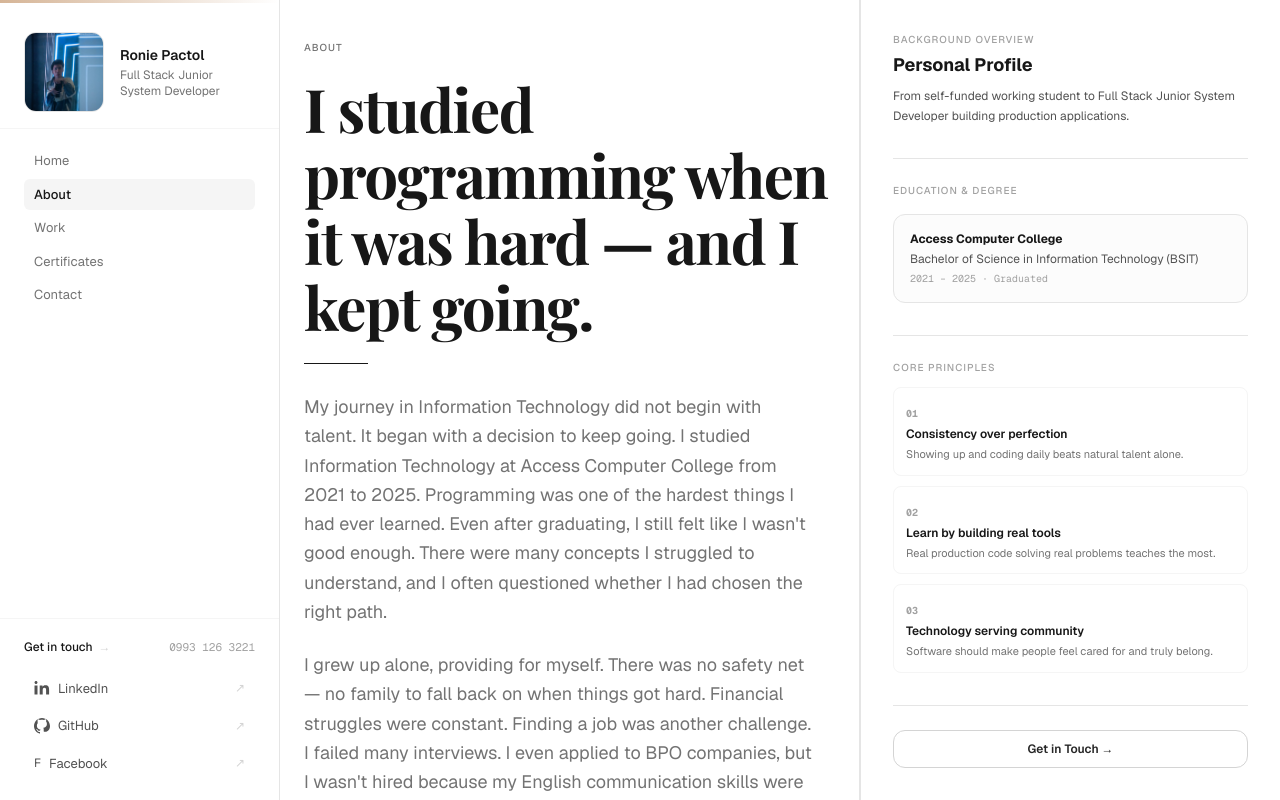
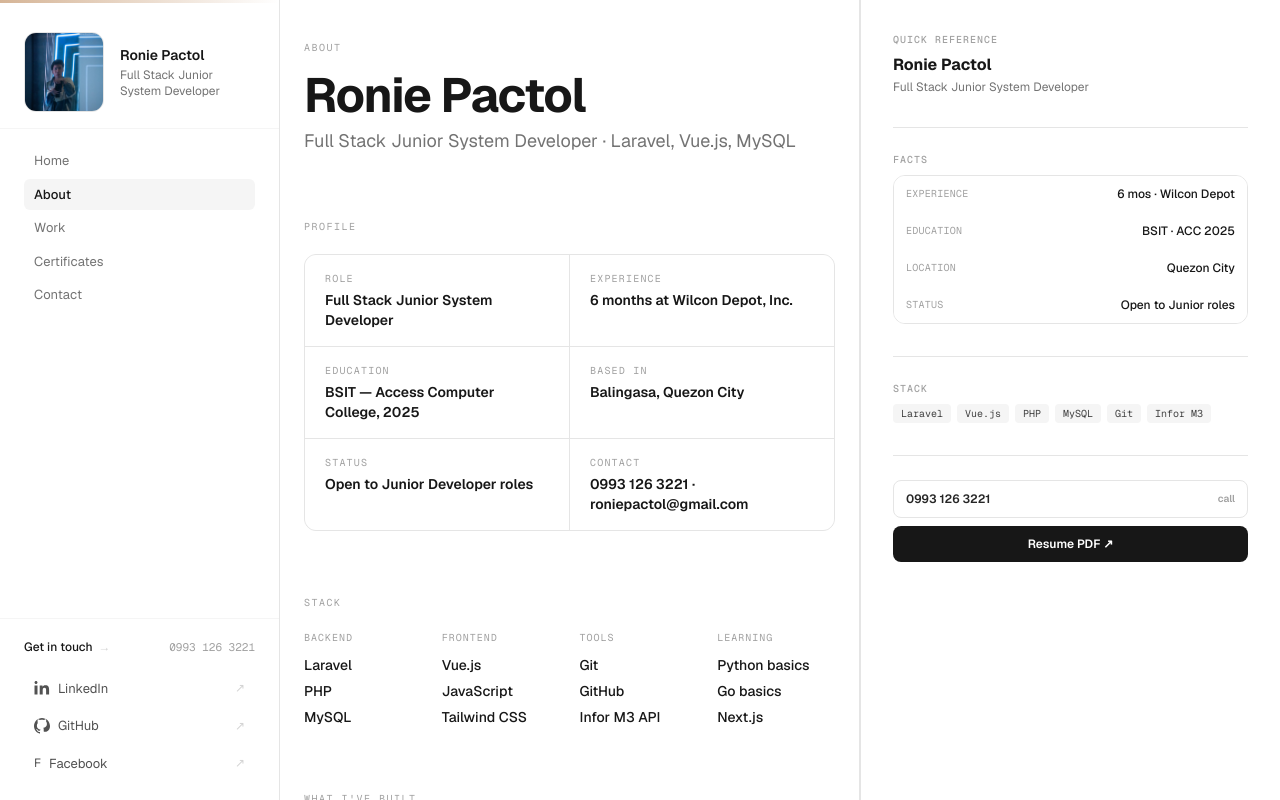
Before and after one commit to roniepactolstudent2223-stack/roniepactolstudent2223-stack.github.io, a Next.js app: page /about in a window 1280 px wide. Built offline with nearby package versions, Linux system fonts and the light colour scheme.

Commit message:
redesign: strip About page to minimal typographic layout — facts grid, stack list, built projects only

```diff
--- a/src/components/about/AboutPage.tsx
+++ b/src/components/about/AboutPage.tsx
@@ -5,226 +5,183 @@ import Link from 'next/link'
 import gsap from 'gsap'
 import { PORTFOLIO_IDENTITY } from '@/lib/portfolio-config'
 
+const STACK = [
+  { group: 'Backend', items: ['Laravel', 'PHP', 'MySQL'] },
+  { group: 'Frontend', items: ['Vue.js', 'JavaScript', 'Tailwind CSS'] },
+  { group: 'Tools', items: ['Git', 'GitHub', 'Infor M3 API'] },
+  { group: 'Learning', items: ['Python basics', 'Go basics', 'Next.js'] },
+]
 
-const PROJECT_IMAGES: Record<string, string> = {
-  'woh-attendance-system': '/woh-pilot.png',
-  'wordpress-ph-community': '/wp-community-1.png',
-  'wilcon-enterprise-systems': '/wilcon-enterprise.svg',
-}
+const FACTS = [
+  { label: 'Role', value: 'Full Stack Junior System Developer' },
+  { label: 'Experience', value: '6 months at Wilcon Depot, Inc.' },
+  { label: 'Education', value: 'BSIT — Access Computer College, 2025' },
+  { label: 'Based in', value: 'Balingasa, Quezon City' },
+  { label: 'Status', value: 'Open to Junior Developer roles' },
+]
 
-const STAT_STRIP = [
-  { value: '2025', label: 'graduated BSIT' },
-  { value: '101+', label: 'church members served' },
-  { value: '2026', label: 'WP PH volunteer' },
+const BUILT = [
+  {
+    name: 'WOH Attendance System',
+    detail: 'QR check-in + pastoral care system. Laravel + Vue.js. Live in production since Mar 2025.',
+    href: '/projects/woh-attendance-system',
+  },
+  {
+    name: 'Wilcon Internal Tools',
+    detail: 'Enterprise web apps for a leading PH retailer. PHP, Laravel, Vue.js, Infor M3 ERP integration.',
+    href: '/projects/wilcon-enterprise-systems',
+  },
+  {
+    name: 'WordPress PH Community',
+    detail: 'Volunteer photographer documenting local WordCamps and developer meetups since 2025.',
+    href: '/projects/wordpress-ph-community',
+  },
 ]
 
 export default function AboutPage() {
   const containerRef = useRef<HTMLDivElement>(null)
-  const cardsRef = useRef<HTMLDivElement>(null)
 
-  // Entrance animations
   useEffect(() => {
     const el = containerRef.current
     if (!el) return
-
     const ctx = gsap.context(() => {
       gsap.from(el.querySelectorAll('[data-reveal]'), {
-        y: 30,
+        y: 20,
         opacity: 0,
-        duration: 0.7,
-        stagger: 0.1,
-        ease: 'power3.out',
-        delay: 0.1,
+        duration: 0.55,
+        stagger: 0.08,
+        ease: 'power2.out',
+        delay: 0.05,
       })
-    }, containerRef)
-
+    }, el)
     return () => ctx.revert()
   }, [])
 
-  // Hover lift on focus area cards
-  useEffect(() => {
-    const container = cardsRef.current
-    if (!container) return
-
-    const cards = container.querySelectorAll('[data-card]')
-
-    cards.forEach((card) => {
-      const handleEnter = () => {
-        gsap.to(card, {
-          y: -4,
-          boxShadow: '0 8px 30px rgba(0,0,0,0.08)',
-          duration: 0.3,
-          ease: 'power2.out',
-        })
-      }
-      const handleLeave = () => {
-        gsap.to(card, {
-          y: 0,
-          boxShadow: '0 0 0 rgba(0,0,0,0)',
-          duration: 0.4,
-          ease: 'power2.out',
-        })
-      }
-      card.addEventListener('mouseenter', handleEnter)
-      card.addEventListener('mouseleave', handleLeave)
-    })
-
-    return () => {
-      cards.forEach((card) => {
-        card.replaceWith(card.cloneNode(true))
-      })
-    }
-  }, [])
-
-  const { about } = PORTFOLIO_IDENTITY
   return (
     <div ref={containerRef} className="px-6 py-10">
-      <div className="max-w-4xl">
+      <div className="max-w-3xl space-y-16">
 
-        {/* Section 1: Opening Statement — editorial, large type, stat evidence */}
+        {/* Identity block */}
         <header data-reveal>
-          <p className="mb-5 text-[10px] font-medium uppercase tracking-[0.1em] text-neutral-500">
+          <p className="mb-4 font-mono text-[10px] uppercase tracking-[0.15em] text-neutral-400">
             About
           </p>
-          <h1 className="font-serif text-5xl font-bold leading-[1.1] tracking-tight text-neutral-900 sm:text-6xl">
-            {about.statement.headline}
+          <h1 className="text-4xl font-bold tracking-tight text-neutral-900 sm:text-5xl">
+            Ronie Pactol
           </h1>
-          <div className="mt-6 h-px w-16 bg-neutral-900" />
-          <div className="mt-7 max-w-lg space-y-6 text-lg leading-relaxed text-neutral-500">
-            {about.statement.body.split('\n\n').map((segment, i) => {
-              if (segment.startsWith('PullQuote::')) {
-                const quoteText = segment.replace('PullQuote::', '')
-                return (
-                  <blockquote
-                    key={i}
-                    className="my-10 border-l-2 border-neutral-900 pl-6 font-serif text-2xl font-semibold leading-snug tracking-tight text-neutral-900 sm:text-3xl"
-                  >
-                    {quoteText}
-                  </blockquote>
-                )
-              }
-              return <p key={i}>{segment}</p>
-            })}
+          <p className="mt-2 text-lg text-neutral-500">
+            Full Stack Junior System Developer · Laravel, Vue.js, MySQL
+          </p>
+        </header>
+
+        {/* Facts grid */}
+        <section data-reveal>
+          <p className="mb-5 font-mono text-[10px] uppercase tracking-[0.15em] text-neutral-400">
+            Profile
+          </p>
+          <dl className="grid grid-cols-1 gap-px bg-neutral-200 border border-neutral-200 rounded-xl overflow-hidden sm:grid-cols-2">
+            {FACTS.map((fact) => (
+              <div key={fact.label} className="bg-white px-5 py-4">
+                <dt className="font-mono text-[10px] uppercase tracking-[0.12em] text-neutral-400">
+                  {fact.label}
+                </dt>
+                <dd className="mt-1 text-sm font-semibold text-neutral-900">
+                  {fact.value}
+                </dd>
               </div>
+            ))}
+            <div className="bg-white px-5 py-4">
+              <dt className="font-mono text-[10px] uppercase tracking-[0.12em] text-neutral-400">Contact</dt>
+              <dd className="mt-1 text-sm font-semibold text-neutral-900">
+                <a href={PORTFOLIO_IDENTITY.phoneTel} className="hover:underline">{PORTFOLIO_IDENTITY.phone}</a>
+                {' · '}
+                <a href={`mailto:${PORTFOLIO_IDENTITY.email}`} className="hover:underline">{PORTFOLIO_IDENTITY.email}</a>
+              </dd>
+            </div>
+          </dl>
+        </section>
 
-          {/* Stat strip — evidence, not claims */}
-          <div className="mt-10 flex gap-10 border-t border-neutral-200 pt-8">
-            {STAT_STRIP.map((stat) => (
-              <div key={stat.label}>
-                <p className="font-mono text-2xl font-semibold text-neutral-900">
-                  {stat.value}
+        {/* Stack */}
+        <section data-reveal>
+          <p className="mb-5 font-mono text-[10px] uppercase tracking-[0.15em] text-neutral-400">
+            Stack
           </p>
-                <p className="mt-1 text-xs text-neutral-500">
-                  {stat.label}
+          <div className="grid grid-cols-2 gap-5 sm:grid-cols-4">
+            {STACK.map((col) => (
+              <div key={col.group}>
+                <p className="mb-2.5 font-mono text-[10px] uppercase tracking-[0.1em] text-neutral-400">
+                  {col.group}
                 </p>
+                <ul className="space-y-1.5">
+                  {col.items.map((item) => (
+                    <li key={item} className="text-sm font-medium text-neutral-900">
+                      {item}
+                    </li>
+                  ))}
+                </ul>
               </div>
             ))}
           </div>
-        </header>
+        </section>
 
-        {/* Section 2: What I Do — dense, image cards with hover lift */}
-        <section className="mt-24" data-reveal>
-          <p className="mb-6 text-[10px] font-medium uppercase tracking-[0.1em] text-neutral-500">
-            What I do
+        {/* What I've built */}
+        <section data-reveal>
+          <p className="mb-5 font-mono text-[10px] uppercase tracking-[0.15em] text-neutral-400">
+            What I&apos;ve built
           </p>
-          <div ref={cardsRef} className="grid grid-cols-1 gap-5 sm:grid-cols-3">
-            {about.focusAreas.map((area) => (
+          <div className="space-y-px border border-neutral-200 rounded-xl overflow-hidden">
+            {BUILT.map((item) => (
               <Link
-                key={area.title}
-                data-card
-                href={`/projects/${area.project}`}
-                className="group block overflow-hidden rounded-xl bg-neutral-50 transition-all duration-300"
+                key={item.name}
+                href={item.href}
+                className="group flex items-start justify-between gap-6 bg-white px-5 py-5 transition-colors hover:bg-neutral-50"
               >
-                <div className="aspect-[4/3] overflow-hidden bg-neutral-100">
-                  <img
-                    src={PROJECT_IMAGES[area.project] || `https://picsum.photos/seed/${area.project}/800/600`}
-                    alt={area.title}
-                    className="h-full w-full object-cover transition-transform duration-500 group-hover:scale-105"
-                  />
+                <div>
+                  <p className="text-sm font-semibold text-neutral-900 group-hover:underline">
+                    {item.name}
+                  </p>
+                  <p className="mt-1 text-xs leading-relaxed text-neutral-500">
+                    {item.detail}
+                  </p>
                 </div>
-                <div className="p-5">
-                  <h3 className="text-sm font-semibold text-neutral-900">
-                    {area.title}
-                  </h3>
-                  <p className="mt-2 text-sm leading-relaxed text-neutral-500">
-                    {area.description}
-                  </p>
-                  <span className="mt-3 inline-flex items-center gap-1 text-xs font-medium text-neutral-900 transition-colors group-hover:text-neutral-500">
-                    View project
-                    <span aria-hidden="true" className="transition-transform duration-300 group-hover:translate-x-0.5">→</span>
+                <span
+                  aria-hidden="true"
+                  className="mt-0.5 shrink-0 text-neutral-300 transition-transform duration-200 group-hover:translate-x-0.5 group-hover:text-neutral-900"
+                >
+                  →
                 </span>
-                </div>
               </Link>
             ))}
           </div>
         </section>
 
-        {/* Section 3: How I Work — spacious, vertical line connecting principles */}
-        <section className="mt-24" data-reveal>
-          <p className="mb-10 text-[10px] font-medium uppercase tracking-[0.1em] text-neutral-500">
-            How I work
+        {/* Simple footer CTA */}
+        <section data-reveal className="border-t border-neutral-200 pt-10">
+          <div className="flex flex-col gap-4 sm:flex-row sm:items-center sm:justify-between">
+            <div>
+              <p className="text-sm font-semibold text-neutral-900">
+                Open to full-time Junior Developer roles
               </p>
-          <div className="relative space-y-10 pl-6">
-            {/* Vertical connecting line */}
-            <div className="absolute left-0 top-1 h-full w-px bg-neutral-200" />
-            {about.principles.map((principle, index) => (
-              <div key={principle.title} className="relative">
-                {/* Dot on the line */}
-                <div className="absolute -left-6 top-2 h-1.5 w-1.5 rounded-full bg-neutral-900" />
-                <span className="font-mono text-[10px] text-neutral-300">
-                  {String(index + 1).padStart(2, '0')}
-                </span>
-                <h3 className="mt-1 text-lg font-medium text-neutral-900">
-                  {principle.title}
-                </h3>
-                <p className="mt-2 max-w-md text-sm leading-relaxed text-neutral-500">
-                  {principle.body}
+              <p className="mt-0.5 text-xs text-neutral-500">
+                Available now · Balingasa, Quezon City
               </p>
             </div>
-            ))}
-          </div>
-        </section>
-
-        {/* Section 4: What I'm Looking For — full-width accent section */}
-        <section className="mt-24 rounded-xl bg-neutral-900 p-8 sm:p-10" data-reveal>
-          <p className="mb-3 text-[10px] font-medium uppercase tracking-[0.1em] text-neutral-500">
-            {about.lookingFor.headline}
-          </p>
-          <p className="max-w-lg text-base leading-relaxed text-neutral-300">
-            {about.lookingFor.body}
-          </p>
-          {PORTFOLIO_IDENTITY.resumeUrl && (
+            <div className="flex items-center gap-3">
               <a
                 href={PORTFOLIO_IDENTITY.resumeUrl}
                 target="_blank"
                 rel="noopener noreferrer"
-              className="mt-6 inline-flex items-center gap-1.5 text-sm font-medium text-neutral-500 transition-colors hover:text-white"
+                className="inline-flex items-center gap-1.5 rounded-lg border border-neutral-300 px-4 py-2 text-xs font-semibold text-neutral-800 transition-colors hover:bg-neutral-50"
               >
-              View resume
-              <span aria-hidden="true" className="text-xs">↗</span>
+                Resume ↗
               </a>
-          )}
-        </section>
-
-        {/* Section 5: Contact — editorial close, link to /contact */}
-        <section className="mt-24" data-reveal>
-          <div className="h-px w-full bg-neutral-200" />
-          <div className="mt-10 flex flex-col gap-6 sm:flex-row sm:items-end sm:justify-between">
-            <div>
-              <p className="mb-2 text-[10px] font-medium uppercase tracking-[0.1em] text-neutral-500">
-                Get in touch
-              </p>
-              <h2 className="font-serif text-2xl font-bold text-neutral-900">
-                Let&apos;s work together
-              </h2>
-            </div>
               <Link
                 href="/contact"
-              className="inline-flex items-center gap-2 rounded-full bg-neutral-900 px-6 py-3 text-sm font-medium text-white transition-shadow duration-300 hover:shadow-lg hover:shadow-neutral-300/50"
+                className="inline-flex items-center gap-1.5 rounded-lg bg-neutral-900 px-4 py-2 text-xs font-semibold text-white transition-colors hover:bg-neutral-800"
               >
-              Contact me
-              <span aria-hidden="true" className="text-xs">→</span>
+                Get in touch →
               </Link>
+            </div>
           </div>
         </section>
 
--- a/src/components/layout/DetailPanel.tsx
+++ b/src/components/layout/DetailPanel.tsx
@@ -93,58 +93,59 @@ function AboutSidebar() {
   return (
     <aside className="sticky top-0 h-screen overflow-y-auto p-8 space-y-8 animate-in fade-in duration-200">
       <div>
-        <p className="text-[10px] font-medium uppercase tracking-[0.1em] text-neutral-400">
-          Background Overview
+        <p className="text-[10px] font-medium uppercase tracking-[0.1em] text-neutral-400 font-mono">
+          Quick Reference
         </p>
-        <h2 className="mt-1 text-lg font-bold text-neutral-900">
-          Personal Profile
+        <h2 className="mt-1.5 text-base font-bold text-neutral-900">
+          Ronie Pactol
         </h2>
-        <p className="mt-2 text-xs leading-relaxed text-neutral-600">
-          From self-funded working student to Full Stack Junior System Developer building production applications.
-        </p>
+        <p className="mt-0.5 text-xs text-neutral-500">Full Stack Junior System Developer</p>
       </div>
 
-      <div className="space-y-4 border-t border-neutral-200 pt-6">
-        <p className="text-[10px] font-medium uppercase tracking-[0.1em] text-neutral-400">
-          Education & Degree
-        </p>
-        <div className="rounded-xl border border-neutral-200 bg-neutral-50/50 p-4">
-          <p className="text-xs font-bold text-neutral-900">Access Computer College</p>
-          <p className="text-xs text-neutral-600 mt-1">Bachelor of Science in Information Technology (BSIT)</p>
-          <p className="text-[10px] text-neutral-400 font-mono mt-1">2021 – 2025 · Graduated</p>
+      <div className="space-y-2 border-t border-neutral-200 pt-6">
+        <p className="text-[10px] font-medium uppercase tracking-[0.1em] text-neutral-400 font-mono">Facts</p>
+        <div className="space-y-px rounded-xl border border-neutral-200 overflow-hidden text-xs">
+          {[
+            { k: 'Experience', v: '6 mos · Wilcon Depot' },
+            { k: 'Education', v: 'BSIT · ACC 2025' },
+            { k: 'Location', v: 'Quezon City' },
+            { k: 'Status', v: 'Open to Junior roles' },
+          ].map(({ k, v }) => (
+            <div key={k} className="flex items-center justify-between bg-white px-3 py-2.5 gap-3">
+              <span className="font-mono text-[10px] uppercase tracking-wide text-neutral-400 shrink-0">{k}</span>
+              <span className="font-medium text-neutral-900 text-right">{v}</span>
+            </div>
+          ))}
         </div>
       </div>
 
-      <div className="space-y-3 border-t border-neutral-200 pt-6">
-        <p className="text-[10px] font-medium uppercase tracking-[0.1em] text-neutral-400">
-          Core Principles
-        </p>
-        <div className="space-y-2.5">
-          <div className="rounded-lg border border-neutral-100 p-3 bg-white">
-            <span className="font-mono text-[10px] font-bold text-neutral-400">01</span>
-            <p className="text-xs font-semibold text-neutral-900 mt-0.5">Consistency over perfection</p>
-            <p className="text-[11px] text-neutral-500 mt-1 leading-normal">Showing up and coding daily beats natural talent alone.</p>
-          </div>
-          <div className="rounded-lg border border-neutral-100 p-3 bg-white">
-            <span className="font-mono text-[10px] font-bold text-neutral-400">02</span>
-            <p className="text-xs font-semibold text-neutral-900 mt-0.5">Learn by building real tools</p>
-            <p className="text-[11px] text-neutral-500 mt-1 leading-normal">Real production code solving real problems teaches the most.</p>
-          </div>
-          <div className="rounded-lg border border-neutral-100 p-3 bg-white">
-            <span className="font-mono text-[10px] font-bold text-neutral-400">03</span>
-            <p className="text-xs font-semibold text-neutral-900 mt-0.5">Technology serving community</p>
-            <p className="text-[11px] text-neutral-500 mt-1 leading-normal">Software should make people feel cared for and truly belong.</p>
-          </div>
+      <div className="space-y-2 border-t border-neutral-200 pt-6">
+        <p className="text-[10px] font-medium uppercase tracking-[0.1em] text-neutral-400 font-mono">Stack</p>
+        <div className="flex flex-wrap gap-1.5">
+          {['Laravel', 'Vue.js', 'PHP', 'MySQL', 'Git', 'Infor M3'].map((tech) => (
+            <span key={tech} className="rounded bg-neutral-100 px-2 py-0.5 font-mono text-[10px] text-neutral-700">
+              {tech}
+            </span>
+          ))}
         </div>
       </div>
 
-      <div className="border-t border-neutral-200 pt-6">
-        <Link
-          href="/contact"
-          className="inline-flex w-full items-center justify-center gap-2 rounded-xl border border-neutral-300 bg-white px-4 py-2.5 text-xs font-semibold text-neutral-800 hover:bg-neutral-50 transition-colors"
+      <div className="border-t border-neutral-200 pt-6 space-y-2">
+        <a
+          href={PORTFOLIO_IDENTITY.phoneTel}
+          className="flex items-center justify-between rounded-lg border border-neutral-200 px-3 py-2.5 text-xs font-semibold text-neutral-800 hover:bg-neutral-50 transition-colors"
         >
-          Get in Touch →
-        </Link>
+          <span>{PORTFOLIO_IDENTITY.phone}</span>
+          <span className="text-neutral-400 text-[10px]">call</span>
+        </a>
+        <a
+          href="/resume.pdf"
+          target="_blank"
+          rel="noopener noreferrer"
+          className="inline-flex w-full items-center justify-center gap-2 rounded-lg bg-neutral-900 px-4 py-2.5 text-xs font-semibold text-white hover:bg-neutral-800 transition-colors"
+        >
+          Resume PDF ↗
+        </a>
       </div>
     </aside>
   )
```
Lines whose indentation alone changed are shown as unchanged.
